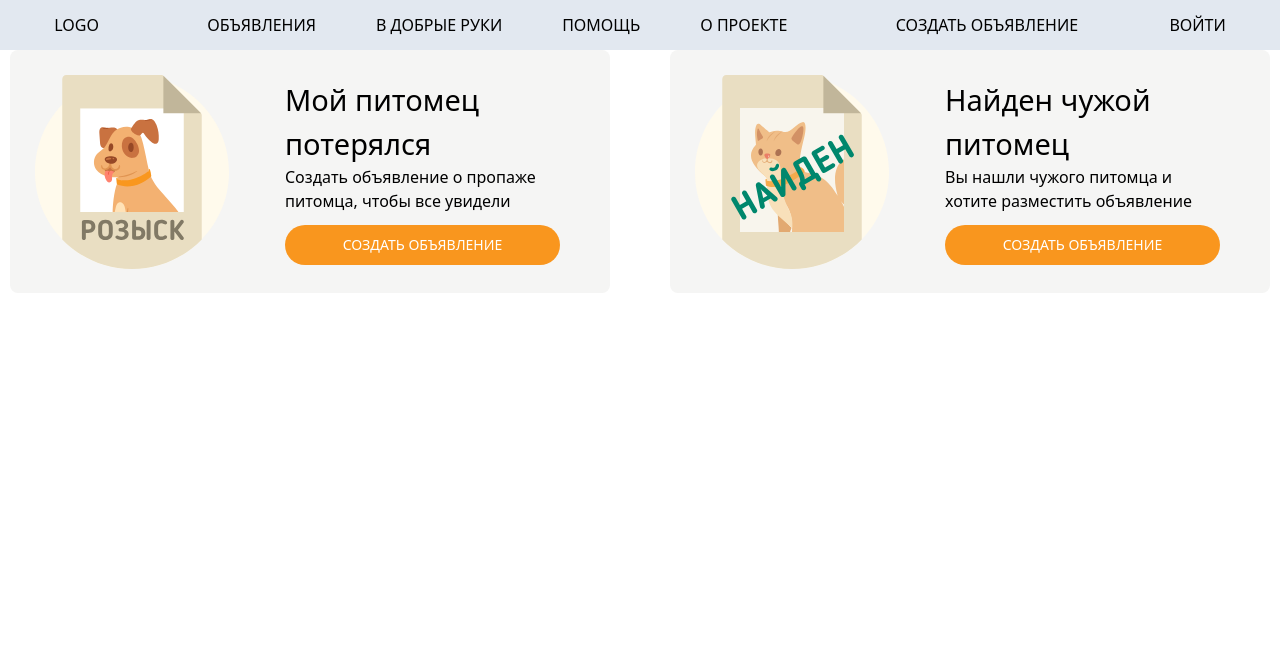
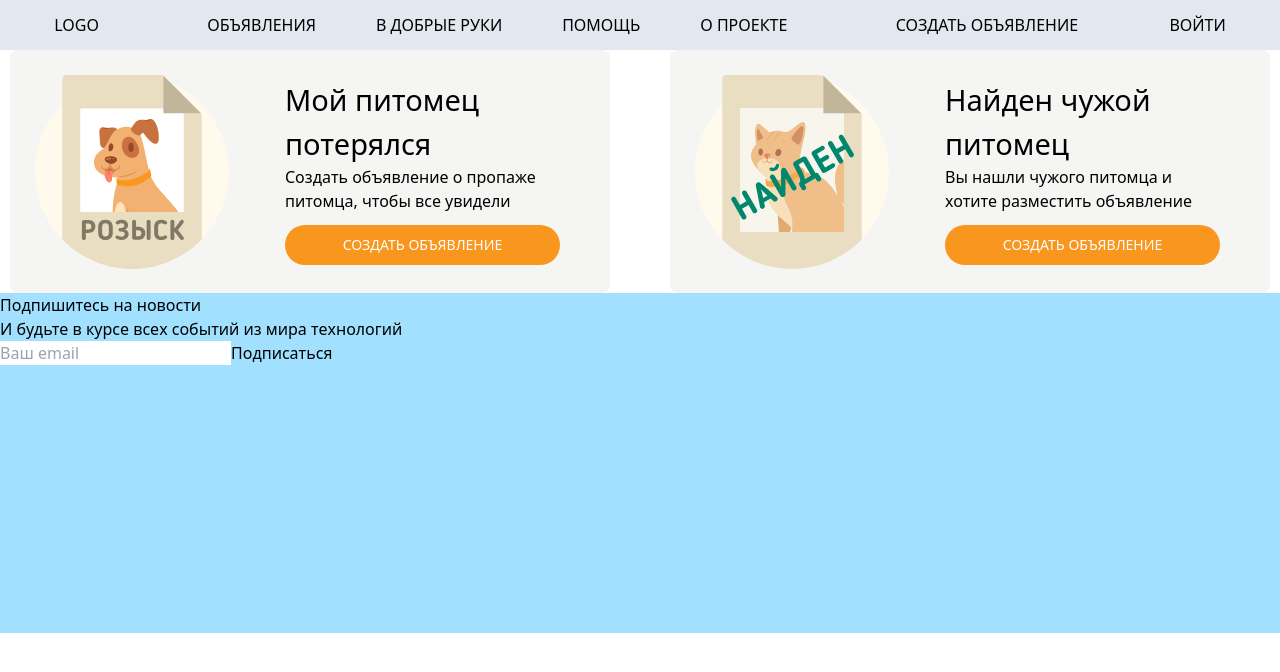
Before and after one commit to chushtarov/pet-search, a React (Vite) app: page / in a window 1280 px wide. Shown: the top 672 px of the page. Built offline with nearby package versions, Linux system fonts and the light colour scheme.

Commit message:
начал работу по форме отправки

```diff
--- a/src/App.tsx
+++ b/src/App.tsx
@@ -6,6 +6,7 @@ import Give from "./components/Give/Give";
 import Help from "./components/Help/Help";
 import Ads from "./components/Ads/Ads";
 import NewAds from "./components/NewAds/NewAds";
+import Form from "./components/Form/Form";
 
 function App() {
   return (
@@ -17,7 +18,15 @@ function App() {
         <Route path="/give" element={<Give />} />
         <Route path="/help" element={<Help />} />
         <Route path="/new" element={<NewAds />} />
-        <Route path="/" element={<Home />} />
+        <Route
+          path="/"
+          element={
+            <>
+              <Home />
+              <Form />
+            </>
+          }
+        />
       </Routes>
     </>
   );
--- /dev/null
+++ b/src/components/Form/Form.tsx
@@ -0,0 +1,18 @@
+import React from 'react'
+
+const Form = () => {
+  return (
+    <div className='bg-[#a1e0ff] h-[340px]'>
+        <div><h1>Подпишитесь на новости</h1>
+        <p>И будьте в курсе всех событий из мира технологий</p>
+        <form action="">
+            <input type="email" name="" placeholder='Ваш email' id="" />
+            <button>Подписаться</button>
+        </form>
+        </div>
+        <div></div>
+    </div>
+  )
+}
+
+export default Form
```
